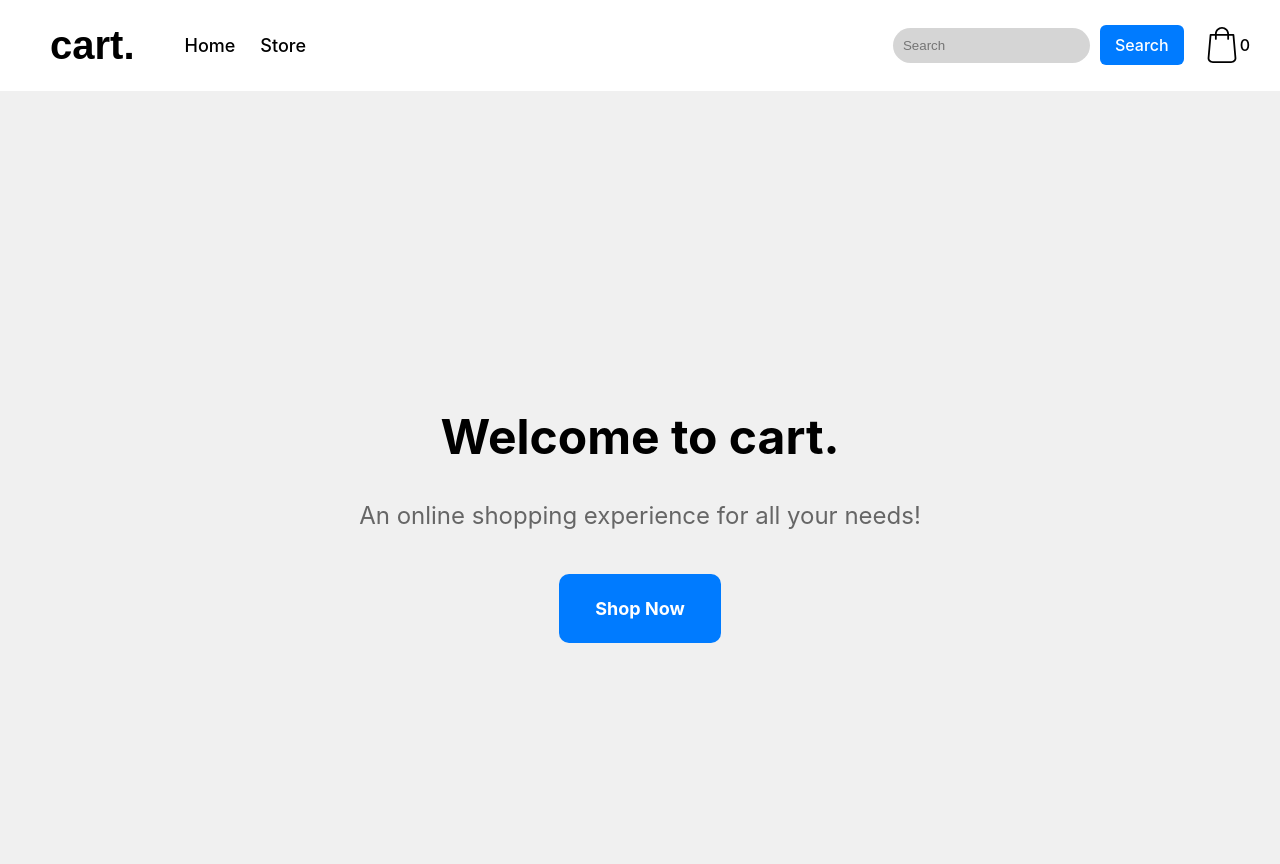
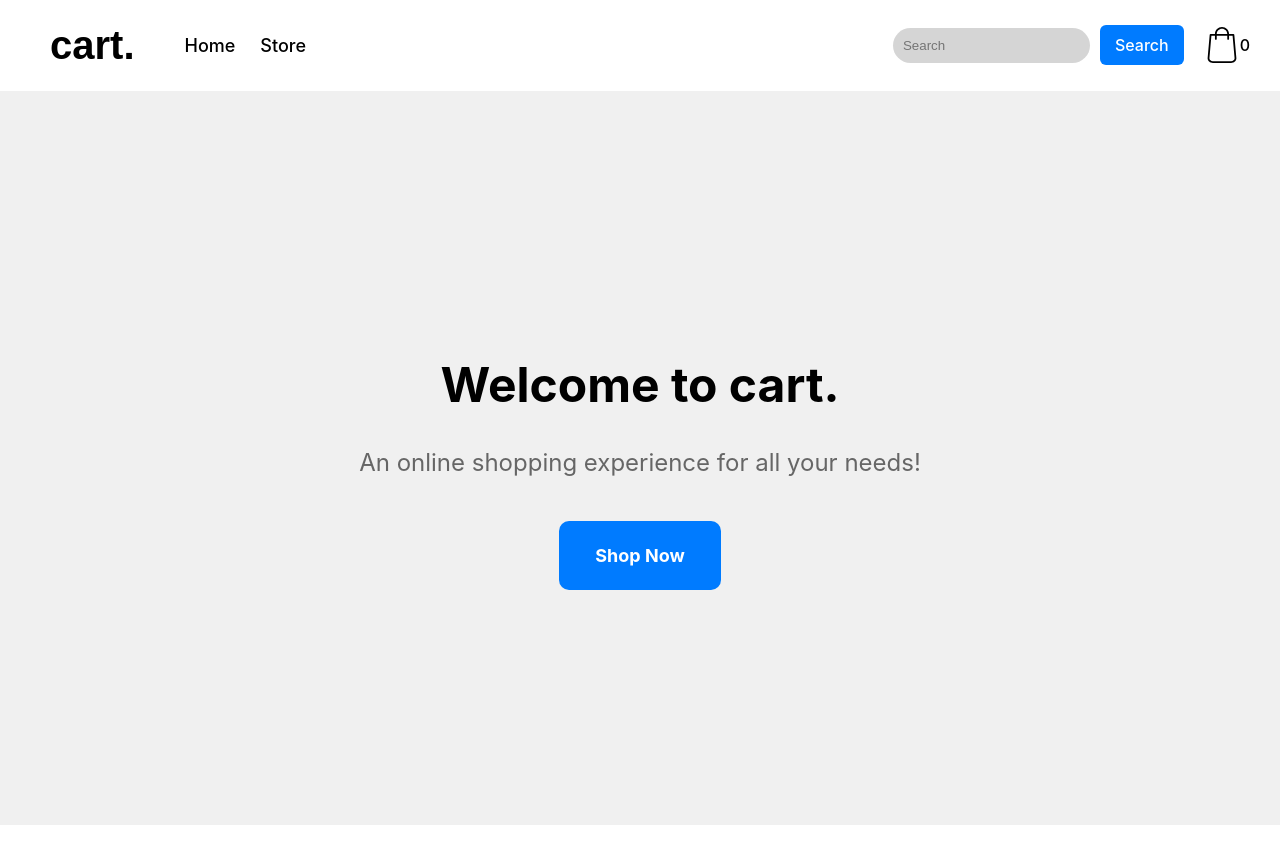
Before and after one commit to PalmerCurrie/Shopping-Cart, a React (Vite) app: page / in a window 1280 px wide. Shown: the top 864 px of the page. After the commit the page ends 825 px from the top, so only its background shows below. Built offline with nearby package versions, Linux system fonts and the light colour scheme; no server answers.

Commit message:
Updated HomePage and CartPage

```diff
--- a/src/components/HomePage.jsx
+++ b/src/components/HomePage.jsx
@@ -9,7 +9,7 @@ function HomePage() {
       <p className='home-description'>An online shopping experience for all your needs!</p>
       <div className='shop-now-button'>
         <Link to="/store">
-          <button className='button'> Shop Now</button>
+          <button className='button'>Shop Now</button>
         </Link>
       </div>
     </div>
--- a/src/styles/CartPage.css
+++ b/src/styles/CartPage.css
@@ -6,7 +6,7 @@
   flex-direction: column;
   align-items: center;
   justify-content: center;
-  height: 100vh;
+  height: 86.8vh;
   padding: 20px;
   text-align: center;
   background-color: #f0f0f0;
--- a/src/styles/HomePage.css
+++ b/src/styles/HomePage.css
@@ -1,14 +1,13 @@
-/* styles/HomePage.css */
-
 .home-container {
   display: flex;
   flex-direction: column;
   align-items: center;
   justify-content: center;
-    height: 100vh;
+  height: 86.8vh;
   padding: 20px;
   text-align: center;
   background-color: #f0f0f0;
+  overflow-y: auto;
 }
 
 .home-container h1 {
@@ -34,7 +33,7 @@
   border: none;
   border-radius: 10px;
   cursor: pointer;
-    width: fit-content; /* Adjust width to fit content */
+  width: fit-content;
   margin-top: 20px;
   transition: background-color 0.3s ease;
 }
```
Lines whose indentation alone changed are shown as unchanged.
